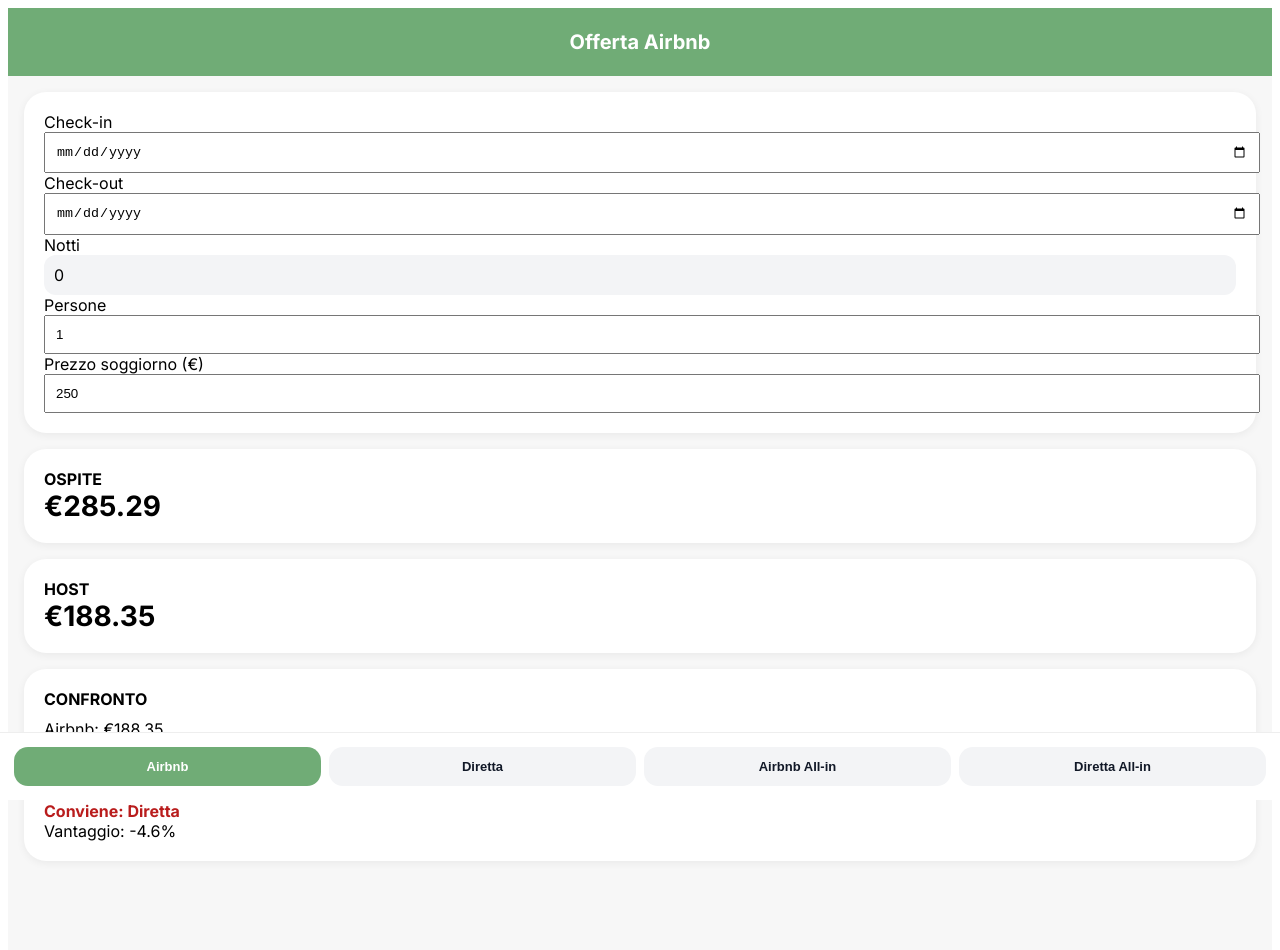
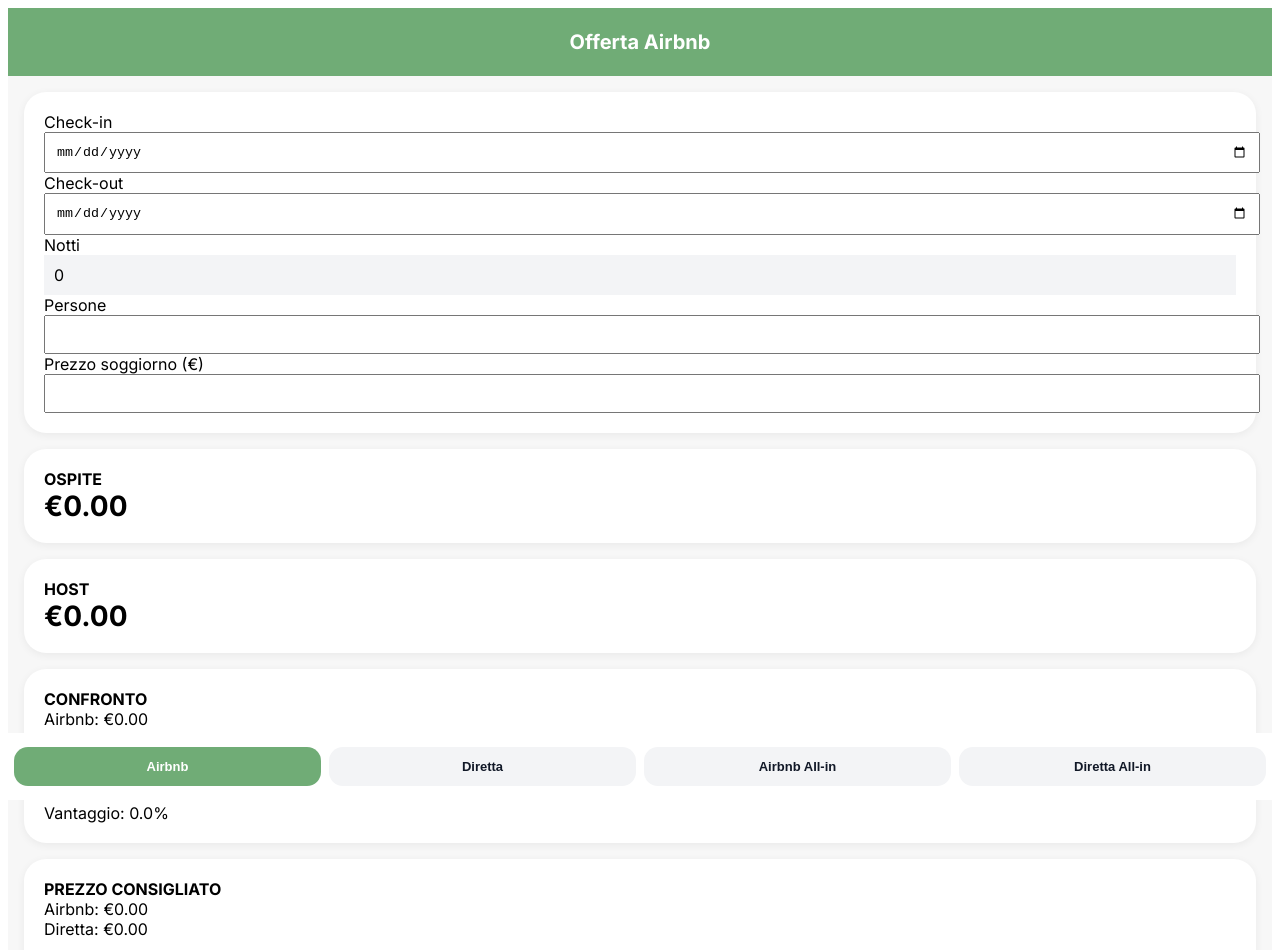
Before and after one commit to danix87sp/calcolatore-romolhouse, a React (Vite) app: page / in a window 1280 px wide. Shown: the top 950 px of the page. Built offline with nearby package versions, Linux system fonts and the light colour scheme.

Commit message:
Update App.jsx

```diff
--- a/src/App.jsx
+++ b/src/App.jsx
@@ -5,10 +5,11 @@
 
   const [checkIn, setCheckIn] = useState("");
   const [checkOut, setCheckOut] = useState("");
-  const [persons, setPersons] = useState(1);
 
-  const [price, setPrice] = useState(250);
-  const [finalPrice, setFinalPrice] = useState(300);
+  // 🔥 CAMPI VUOTI (FIX UX)
+  const [persons, setPersons] = useState("");
+  const [price, setPrice] = useState("");
+  const [finalPrice, setFinalPrice] = useState("");
 
   // COSTANTI
   const serviceFeeHost = 0.03;
@@ -18,7 +19,12 @@
   const cityTax = 9.5;
   const maxNightsTax = 14;
 
-  // CALCOLO NOTTI
+  // SAFE NUMBERS
+  const p = Number(price) || 0;
+  const f = Number(finalPrice) || 0;
+  const people = Number(persons) || 0;
+
+  // NOTTI
   const nights = (() => {
     if (!checkIn || !checkOut) return 0;
 
@@ -33,74 +39,49 @@
   })();
 
   const nightsForTax = Math.min(nights, maxNightsTax);
-  const touristTax =
-    persons * nightsForTax * cityTax;
+  const touristTax = people * nightsForTax * cityTax;
 
   // =====================
   // AIRBNB STANDARD
   // =====================
-  const guestFee =
-    price * airbnbGuestFeeRate;
+  const guestFee = p * airbnbGuestFeeRate;
+  const totalGuest = p + guestFee + touristTax;
 
-  const totalGuest =
-    price + guestFee + touristTax;
+  const hostFee = p * serviceFeeHost;
+  const vat = hostFee * vatRate;
+  const cedolare = p * taxRate;
 
-  const hostFee =
-    price * serviceFeeHost;
-
-  const vat =
-    hostFee * vatRate;
-
-  const cedolare =
-    price * taxRate;
-
-  const netAirbnb =
-    price - hostFee - vat - cedolare;
+  const netAirbnb = p - hostFee - vat - cedolare;
 
   // =====================
   // DIRETTA STANDARD
   // =====================
-  const directTotal =
-    price + touristTax;
-
-  const directNet =
-    (price - touristTax) *
-    (1 - taxRate);
+  const directTotal = p + touristTax;
+  const directNet = (p - touristTax) * (1 - taxRate);
 
   // =====================
   // AIRBNB ALL-IN
   // =====================
-  const priceWithoutTaxAirbnb =
-    finalPrice - touristTax;
+  const priceWithoutTaxAirbnb = f - touristTax;
 
   const baseAirbnb =
     priceWithoutTaxAirbnb /
     (1 + airbnbGuestFeeRate);
 
-  const hostFeeAI =
-    baseAirbnb * serviceFeeHost;
-
-  const vatAI =
-    hostFeeAI * vatRate;
-
-  const cedolareAI =
-    baseAirbnb * taxRate;
+  const hostFeeAI = baseAirbnb * serviceFeeHost;
+  const vatAI = hostFeeAI * vatRate;
+  const cedolareAI = baseAirbnb * taxRate;
 
   const netAirbnbAI =
-    baseAirbnb -
-    hostFeeAI -
-    vatAI -
-    cedolareAI;
+    baseAirbnb - hostFeeAI - vatAI - cedolareAI;
 
   // =====================
   // DIRETTA ALL-IN
   // =====================
-  const baseDirectAI =
-    finalPrice - touristTax;
+  const baseDirectAI = f - touristTax;
 
   const netDirectAI =
-    baseDirectAI *
-    (1 - taxRate);
+    baseDirectAI * (1 - taxRate);
 
   // =====================
   // MODALITÀ
@@ -143,7 +124,31 @@
       ? "#70AC76"
       : "#b91c1c";
 
-  // HEADER TITLE
+  // =====================
+  // PREZZO OTTIMALE
+  // =====================
+  const airbnbCostRate =
+    airbnbGuestFeeRate +
+    serviceFeeHost +
+    vatRate * serviceFeeHost +
+    taxRate;
+
+  const directCostRate = taxRate;
+
+  const suggestedAirbnbPrice =
+    p / (1 - airbnbCostRate) +
+    touristTax;
+
+  const suggestedDirectPrice =
+    p / (1 - directCostRate) +
+    touristTax;
+
+  const breakEvenPrice =
+    (touristTax +
+      p * (1 - airbnbCostRate)) /
+    (1 - airbnbCostRate);
+
+  // HEADER
   function HeaderTitle() {
     switch (tab) {
       case "airbnb":
@@ -159,9 +164,7 @@
     }
   }
 
-  const buttonStyle = (
-    active
-  ) => ({
+  const buttonStyle = (active) => ({
     flex: 1,
     padding: "12px",
     borderRadius: "14px",
@@ -224,106 +227,58 @@
             type="date"
             value={checkIn}
             onChange={(e) =>
-              setCheckIn(
-                e.target.value
-              )
+              setCheckIn(e.target.value)
             }
-            style={{
-              width: "100%",
-              padding: 10
-            }}
+            style={{ width: "100%", padding: 10 }}
           />
 
-          <label>
-            Check-out
-          </label>
+          <label>Check-out</label>
           <input
             type="date"
             value={checkOut}
             onChange={(e) =>
-              setCheckOut(
-                e.target.value
-              )
+              setCheckOut(e.target.value)
             }
-            style={{
-              width: "100%",
-              padding: 10
-            }}
+            style={{ width: "100%", padding: 10 }}
           />
 
           <label>Notti</label>
-          <div
-            style={{
-              padding: 10,
-              background:
-                "#f3f4f6",
-              borderRadius: 12
-            }}
-          >
+          <div style={{ padding: 10, background: "#f3f4f6" }}>
             {nights}
           </div>
 
-          <label>
-            Persone
-          </label>
+          <label>Persone</label>
           <input
             type="number"
             value={persons}
             onChange={(e) =>
-              setPersons(
-                Number(
-                  e.target.value
-                )
-              )
+              setPersons(e.target.value)
             }
-            style={{
-              width: "100%",
-              padding: 10
-            }}
+            style={{ width: "100%", padding: 10 }}
           />
 
           {isAllIn ? (
             <>
-              <label>
-                Prezzo finale cliente (€)
-              </label>
+              <label>Prezzo finale cliente (€)</label>
               <input
                 type="number"
-                value={
-                  finalPrice
+                value={finalPrice}
+                onChange={(e) =>
+                  setFinalPrice(e.target.value)
                 }
-                onChange={(e) =>
-                  setFinalPrice(
-                    Number(
-                      e.target.value
-                    )
-                  )
-                }
-                style={{
-                  width: "100%",
-                  padding: 10
-                }}
+                style={{ width: "100%", padding: 10 }}
               />
             </>
           ) : (
             <>
-              <label>
-                Prezzo soggiorno (€)
-              </label>
+              <label>Prezzo soggiorno (€)</label>
               <input
                 type="number"
                 value={price}
                 onChange={(e) =>
-                  setPrice(
-                    Number(
-                      e.target.value
-                    )
-                  )
+                  setPrice(e.target.value)
                 }
-                style={{
-                  width: "100%",
-                  padding: 10
-                }}
+                style={{ width: "100%", padding: 10 }}
               />
             </>
           )}
@@ -331,26 +286,13 @@
 
         {/* OSPITE */}
         <div style={cardStyle}>
-          <div
-            style={{
-              fontWeight: 700
-            }}
-          >
-            OSPITE
-          </div>
-
-          <div
-            style={{
-              fontSize: 28,
-              fontWeight: 700
-            }}
-          >
+          <div style={{ fontWeight: 700 }}>OSPITE</div>
+          <div style={{ fontSize: 28, fontWeight: 700 }}>
             €
             {(
               isAllIn
-                ? finalPrice
-                : tab ===
-                  "direct"
+                ? f
+                : tab === "direct"
                 ? directTotal
                 : totalGuest
             ).toFixed(2)}
@@ -359,30 +301,15 @@
 
         {/* HOST */}
         <div style={cardStyle}>
-          <div
-            style={{
-              fontWeight: 700
-            }}
-          >
-            HOST
-          </div>
-
-          <div
-            style={{
-              fontSize: 28,
-              fontWeight: 700
-            }}
-          >
+          <div style={{ fontWeight: 700 }}>HOST</div>
+          <div style={{ fontSize: 28, fontWeight: 700 }}>
             €
             {(
-              tab ===
-              "airbnb_ai"
+              tab === "airbnb_ai"
                 ? netAirbnbAI
-                : tab ===
-                  "direct_ai"
+                : tab === "direct_ai"
                 ? netDirectAI
-                : tab ===
-                  "direct"
+                : tab === "direct"
                 ? directNet
                 : netAirbnb
             ).toFixed(2)}
@@ -391,131 +318,41 @@
 
         {/* CONFRONTO */}
         <div style={cardStyle}>
-          <div
-            style={{
-              fontWeight: 700,
-              marginBottom: 10
-            }}
-          >
-            CONFRONTO
+          <div style={{ fontWeight: 700 }}>CONFRONTO</div>
+
+          <div>Airbnb: €{compareAirbnb.toFixed(2)}</div>
+          <div>Diretta: €{compareDirect.toFixed(2)}</div>
+
+          <div style={{ fontSize: 20, fontWeight: 800, marginTop: 10 }}>
+            Differenza: €{difference.toFixed(2)}
           </div>
 
-          <div>
-            Airbnb: €
-            {compareAirbnb.toFixed(
-              2
-            )}
-          </div>
-
-          <div>
-            Diretta: €
-            {compareDirect.toFixed(
-              2
-            )}
-          </div>
-
-          <div
-            style={{
-              marginTop: 10,
-              fontSize: 20,
-              fontWeight: 800
-            }}
-          >
-            Differenza: €
-            {difference.toFixed(
-              2
-            )}
-          </div>
-
-          <div
-            style={{
-              marginTop: 8,
-              color: bestColor,
-              fontWeight: 700
-            }}
-          >
+          <div style={{ color: bestColor, fontWeight: 700 }}>
             Conviene: {best}
           </div>
 
-          <div>
-            Vantaggio:{" "}
-            {percent.toFixed(1)}
-            %
+          <div>Vantaggio: {percent.toFixed(1)}%</div>
+        </div>
+
+        {/* PREZZO OTTIMALE */}
+        <div style={cardStyle}>
+          <div style={{ fontWeight: 700 }}>PREZZO CONSIGLIATO</div>
+
+          <div>Airbnb: €{suggestedAirbnbPrice.toFixed(2)}</div>
+          <div>Diretta: €{suggestedDirectPrice.toFixed(2)}</div>
+
+          <div style={{ fontSize: 18, fontWeight: 800, marginTop: 10 }}>
+            Break-even: €{breakEvenPrice.toFixed(2)}
           </div>
         </div>
       </div>
 
-      {/* TAB BAR */}
-      <div
-        style={{
-          position: "fixed",
-          bottom: 0,
-          left: 0,
-          right: 0,
-          background:
-            "white",
-          padding: 14,
-          display: "flex",
-          gap: 8,
-          borderTop:
-            "1px solid #eee"
-        }}
-      >
-        <button
-          onClick={() =>
-            setTab(
-              "airbnb"
-            )
-          }
-          style={buttonStyle(
-            tab ===
-              "airbnb"
-          )}
-        >
-          Airbnb
-        </button>
-
-        <button
-          onClick={() =>
-            setTab(
-              "direct"
-            )
-          }
-          style={buttonStyle(
-            tab ===
-              "direct"
-          )}
-        >
-          Diretta
-        </button>
-
-        <button
-          onClick={() =>
-            setTab(
-              "airbnb_ai"
-            )
-          }
-          style={buttonStyle(
-            tab ===
-              "airbnb_ai"
-          )}
-        >
-          Airbnb All-in
-        </button>
-
-        <button
-          onClick={() =>
-            setTab(
-              "direct_ai"
-            )
-          }
-          style={buttonStyle(
-            tab ===
-              "direct_ai"
-          )}
-        >
-          Diretta All-in
-        </button>
+      {/* TAB */}
+      <div style={{ position: "fixed", bottom: 0, left: 0, right: 0, background: "white", padding: 14, display: "flex", gap: 8 }}>
+        <button onClick={() => setTab("airbnb")} style={buttonStyle(tab === "airbnb")}>Airbnb</button>
+        <button onClick={() => setTab("direct")} style={buttonStyle(tab === "direct")}>Diretta</button>
+        <button onClick={() => setTab("airbnb_ai")} style={buttonStyle(tab === "airbnb_ai")}>Airbnb All-in</button>
+        <button onClick={() => setTab("direct_ai")} style={buttonStyle(tab === "direct_ai")}>Diretta All-in</button>
       </div>
     </div>
   );
```
